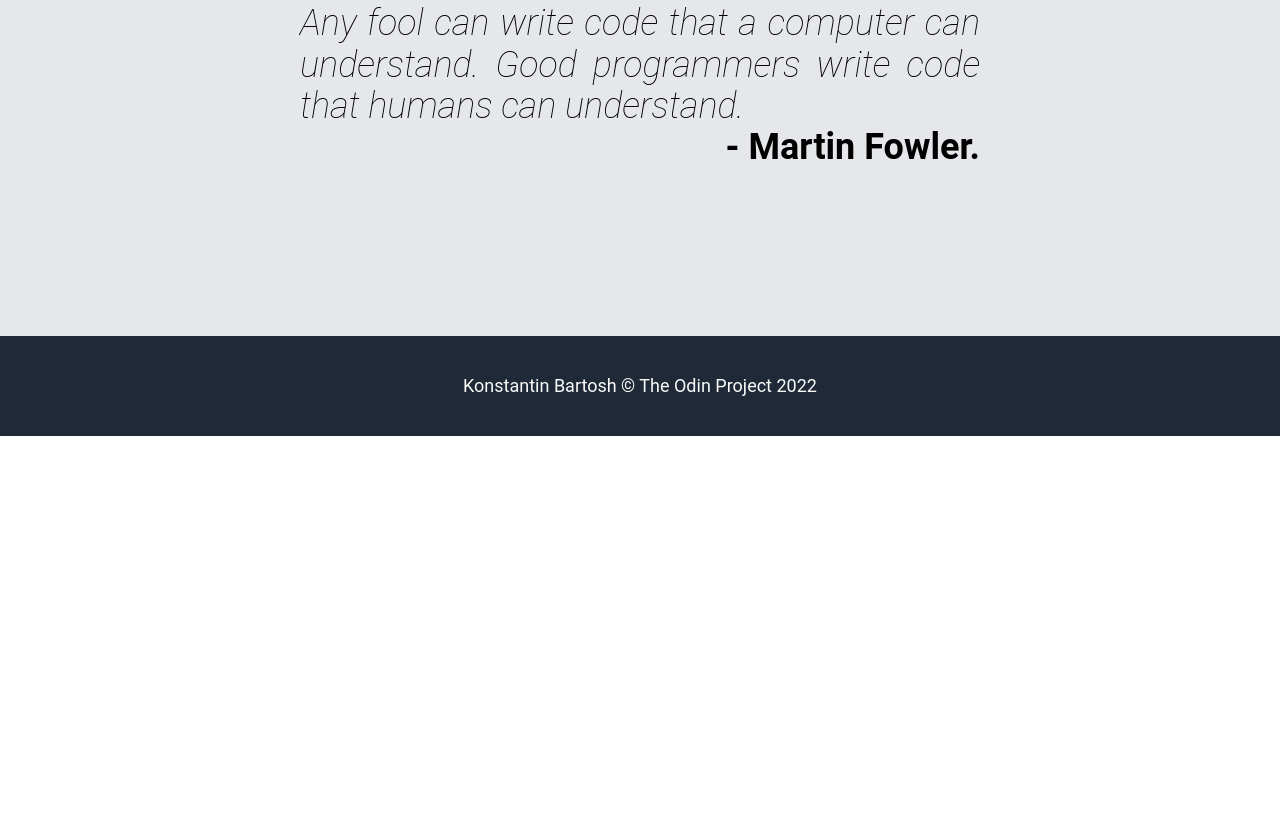
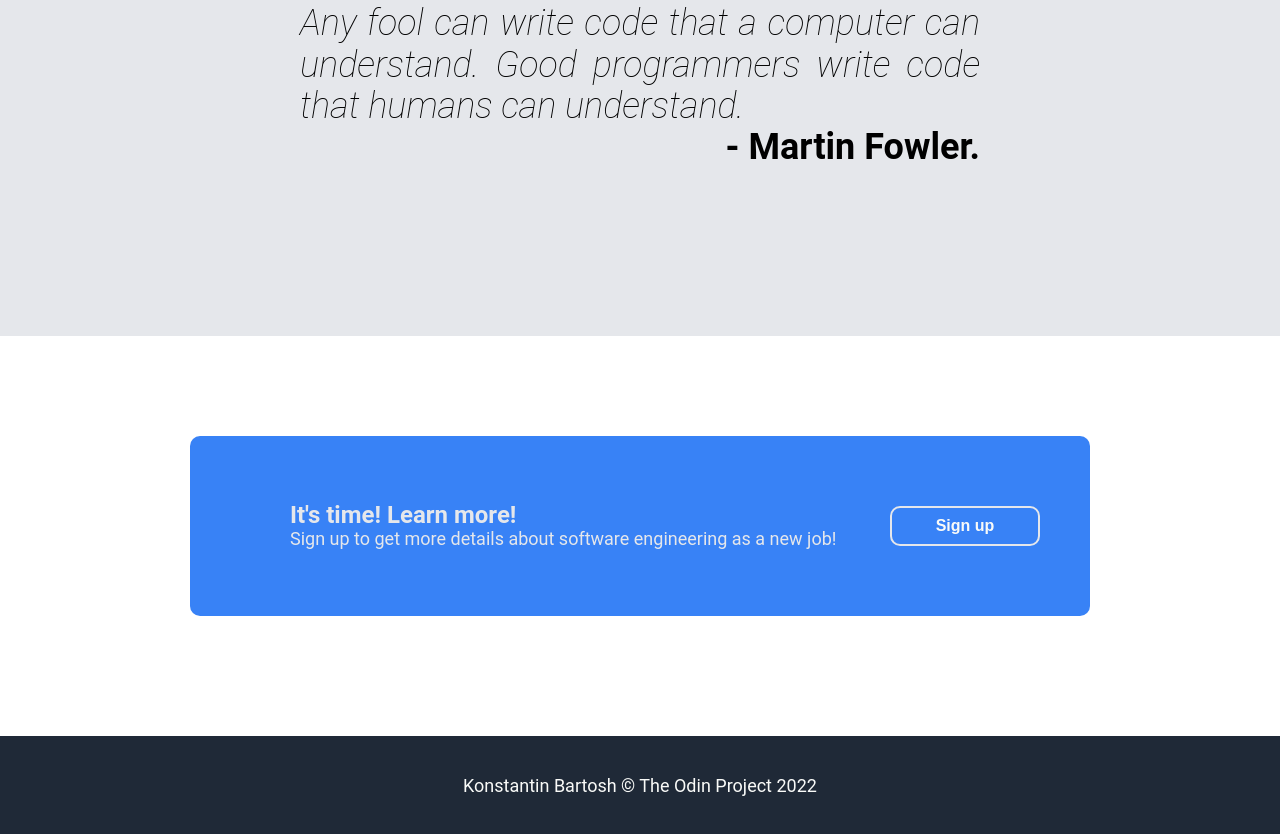
Before and after one commit to KonstaBartosh/odin-landing-page-project, a plain HTML site: page index.html in a window 1280 px wide. Shown: the part 1314-2148 px from the top of the page. Before the commit the page ends 1750 px from the top, so only its background shows below. Drawn offline with Linux system fonts and the light colour scheme.

Commit message:
Added last sign up section

```diff
--- a/index.html
+++ b/index.html
@@ -22,7 +22,7 @@
             <div class="first-column">
                 <h1 class="intro__title">Coding is awesome</h1>
                 <p class="intro__sub-title">Software engineering is a smart career choice – it is one of the most in-demand skills in the world</p>
-                <button class=" button button_position_intro" type="button">More details</button>
+                <button class="button button_position_intro" type="submit">More details</button>
             </div>
             <img class="intro__image" src="./images/startup-g697ebcb0d_640.jpeg" alt="coding workspace image">
         </section>
@@ -51,6 +51,13 @@
                 </figcaption>
             </figure>
         </section>
+        <section class="action">
+            <div class="banner">
+                <h2 class="banner__title">It's time! Learn more!</h2>
+            <p class="banner__subtitle">Sign up to get more details about software engineering as a new job!</p>
+            <button class="button button_position_bottom" type="submit">Sign up</button>
+            </div>
+        </section>
     </main>
     <footer class="footer">
         <p>Konstantin Bartosh © The Odin Project 2022</p>
--- a/style.css
+++ b/style.css
@@ -72,9 +72,12 @@
     color: #f9faf8;
     background-color: #3882f6;
     height: 40px;
-    width: 120px;
+    width: 150px;
     border-radius: 10px;
     border: none;
+    font-size: 16px;
+    font-weight: bold;
+
 }
 
 .info {
@@ -106,6 +109,7 @@
     width: 200px;
     line-height: 1.2;
     font-size: 18px;
+    color: #1f2937
 }
 
 .image-template {
@@ -154,3 +158,42 @@
     align-items: center;
     justify-content: center;
 }
+
+.action {
+    height: 400px;
+    display: flex;
+    justify-content: center;
+}
+
+.banner {
+    height: 180px;
+    width: 900px;
+    margin: 100px auto;
+    padding: 50px 100px;
+    background-color: #3882f6;
+    color:#e5e7eb;
+    border-radius: 10px;
+    box-sizing: border-box;
+    position: relative;
+    display: flex;
+    flex-direction: column;
+    justify-content: center;
+}
+
+.banner__title {
+    font-size: 24px;
+    font-weight: bold;
+    line-height: 1.15;
+}
+
+.banner__subtitle {
+    font-size: 18px;
+    font-weight: normal;
+    line-height: 1.15;
+}
+
+.button_position_bottom {
+    border: 2px solid #e5e7eb;
+    position: absolute;
+    right: 50px;
+}
```
